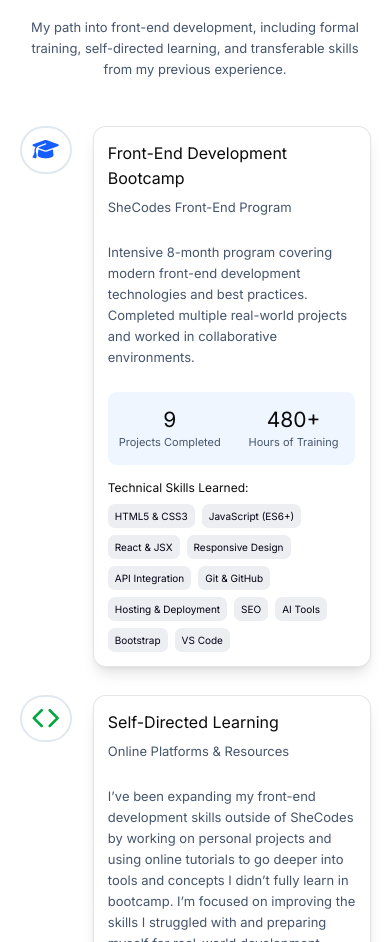
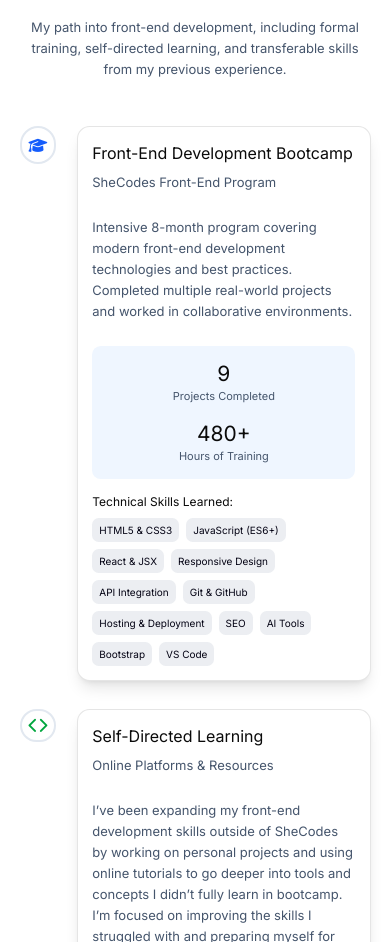
Before and after one commit to Mariii209/maritza-portfolio, a React (Create React App) app: page / in a window 390 px wide. Shown: the part 6280-7222 px from the top of the page. Built offline with nearby package versions, Linux system fonts and the light colour scheme.

Commit message:
Adjust Education icon styles and add mobile responsiveness
Reduced padding and icon font sizes for .Cap and .Growing elements. Added a media query for screens under 650px to further adjust padding, icon size, and flex direction for improved mobile layout.

```diff
--- a/src/Education.css
+++ b/src/Education.css
@@ -37,27 +37,27 @@
 
 .Education .Cap {
   display: inline-block;
-  padding: 11px;
+  padding: 10px;
   border-radius: 33554400px;
   border: 2px solid #e2e8f0;
   background: #fff;
 }
 
 .Education .Cap i {
-  font-size: 21px;
+  font-size: 16px;
   color: #155dfc;
 }
 
 .Education .Growing {
   display: flex;
-  padding: 11px;
+  padding: 10px;
   border-radius: 33554400px;
   border: 2px solid #e2e8f0;
   background: #fff;
 }
 
 .Education .Growing i {
-  font-size: 21px;
+  font-size: 16px;
   color: #00a63e;
 }
 
@@ -176,3 +176,28 @@
   font-weight: 400;
   line-height: 18px;
 }
+
+@media (max-width: 650px) {
+  .Education .Stats {
+    flex-direction: column;
+    gap: 15px;
+  }
+
+  .Education .Cap {
+    padding: 7px;
+  }
+
+  .Education .Cap i {
+    font-size: 15px;
+    color: #155dfc;
+  }
+
+  .Education .Growing {
+    padding: 7px;
+  }
+
+  .Education .Growing i {
+    font-size: 15px;
+    color: #00a63e;
+  }
+}
```
